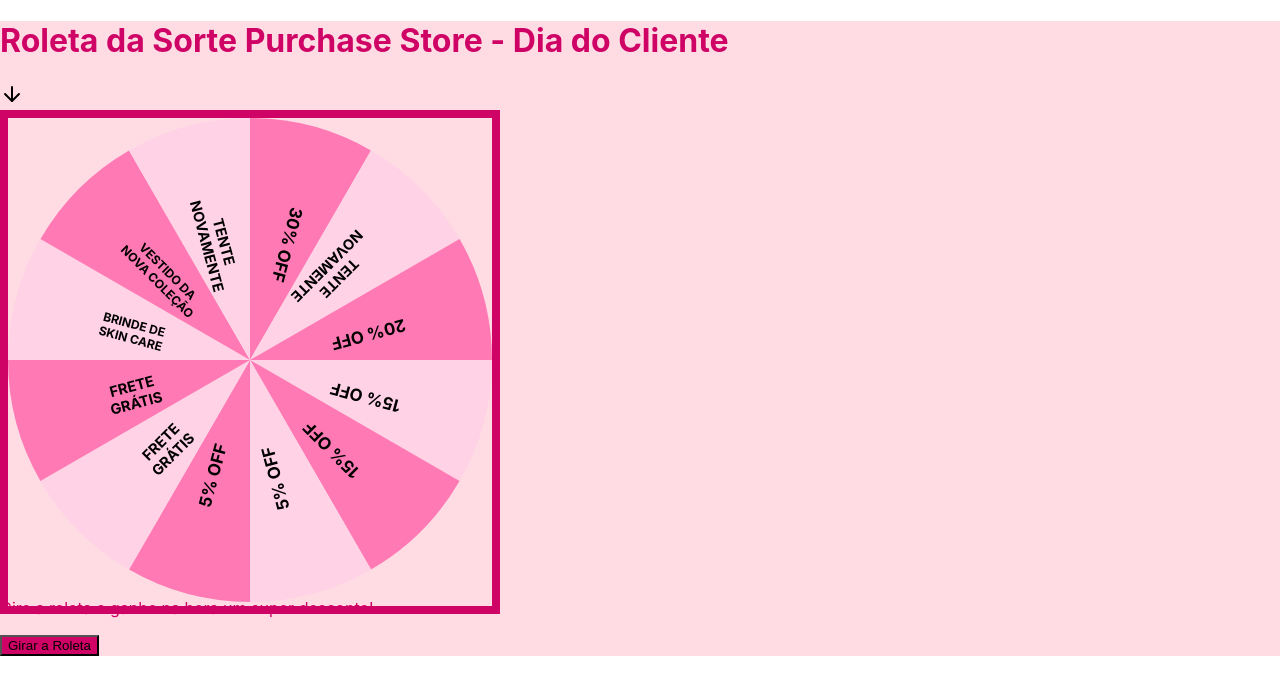
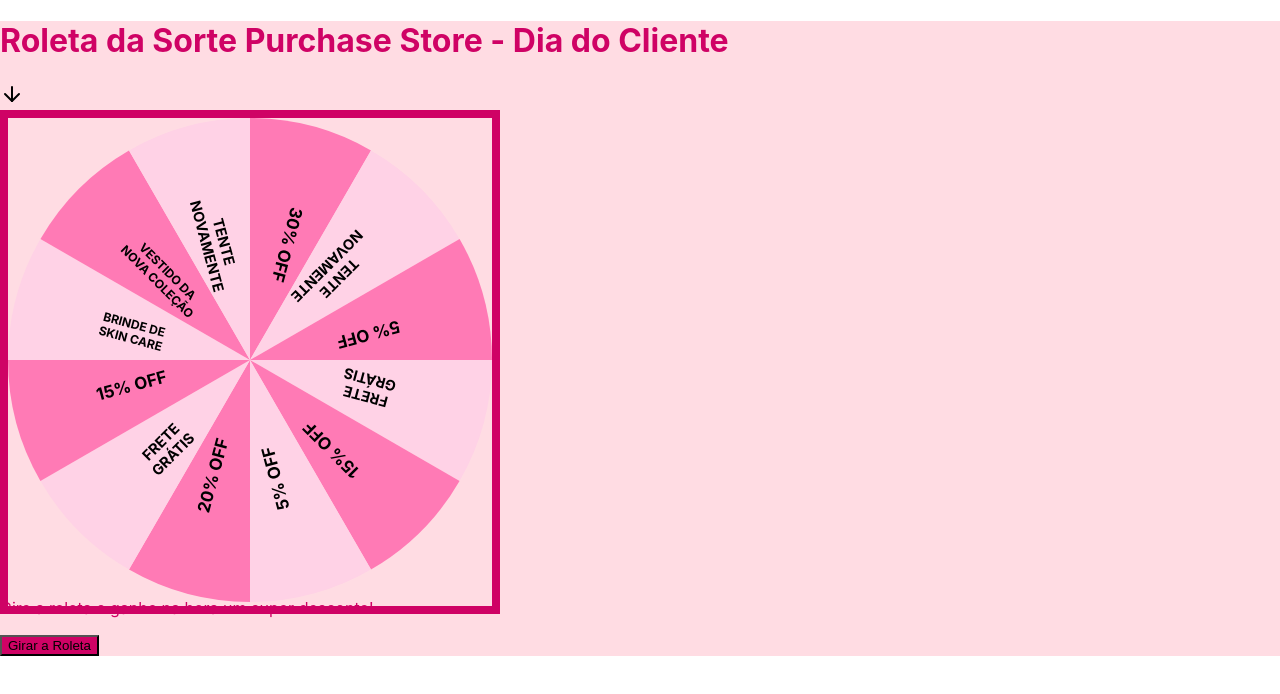
Before and after one commit to puppe1990/roulette-app, a React (Create React App) app: page / in a window 1280 px wide. Shown: the top 694 px of the page. Built offline with nearby package versions, Linux system fonts and the light colour scheme.

Commit message:
update the order

```diff
--- a/src/App.js
+++ b/src/App.js
@@ -4,13 +4,13 @@
 const discounts = [
   { text: '30% OFF', probability: 0.01, code: 'SDC30', color: '#ff7ab5', textColor: 'black' },
   { text: 'TENTE\nNOVAMENTE', probability: 0.1199, code: '', color: '#ffd2e6', textColor: 'black' },
-  { text: '20% OFF', probability: 0.04, code: 'SVT20', color: '#ff7ab5', textColor: 'black' },
-  { text: '15% OFF', probability: 0.14, code: 'KJIOI15', color: '#ffd2e6', textColor: 'black' },
+  { text: '5% OFF', probability: 0.10, code: '5FJK', color: '#ff7ab5', textColor: 'black' },
+  { text: 'FRETE\nGRÁTIS', probability: 0.065, code: 'FRTFR0', color: '#ffd2e6', textColor: 'black' },
   { text: '15% OFF', probability: 0.15, code: 'PAPUA15', color: '#ff7ab5', textColor: 'black' },
   { text: '5% OFF', probability: 0.12, code: 'SMLL5', color: '#ffd2e6', textColor: 'black' },
-  { text: '5% OFF', probability: 0.10, code: '5FJK', color: '#ff7ab5', textColor: 'black' },
+  { text: '20% OFF', probability: 0.04, code: 'SVT20', color: '#ff7ab5', textColor: 'black' },
   { text: 'FRETE\nGRÁTIS', probability: 0.045, code: 'G7KL', color: '#ffd2e6', textColor: 'black' },
-  { text: 'FRETE\nGRÁTIS', probability: 0.065, code: 'FRTFR0', color: '#ff7ab5', textColor: 'black' },
+  { text: '15% OFF', probability: 0.14, code: 'KJIOI15', color: '#ff7ab5', textColor: 'black' },
   { text: 'BRINDE DE\nSKIN CARE', probability: 0.05, code: 'SKNBS0', color: '#ffd2e6', textColor: 'black' },
   { text: 'VESTIDO DA\nNOVA COLEÇÃO', probability: 0.0002, code: 'YRGTT73', color: '#ff7ab5', textColor: 'black' },
   { text: 'TENTE\nNOVAMENTE', probability: 0.1599, code: '', color: '#ffd2e6', textColor: 'black' },
```
